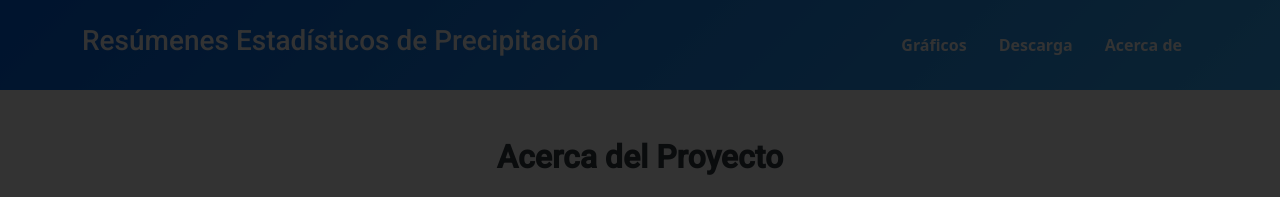
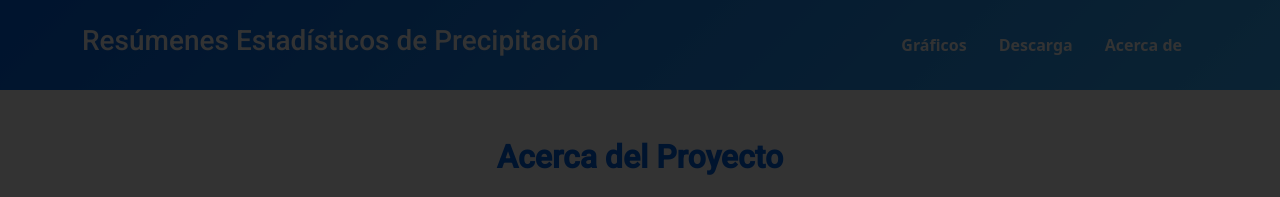
Before and after one commit to AlbertoTrujillo-ITB2425/TA06-Python-CSV-Web-Sostenibilidad, a plain HTML site: page index.html in a window 1280 px wide. Shown: the top 197 px of the page. Drawn offline with nearby package versions, Linux system fonts and the light colour scheme.

Commit message:
Update styles.css

```diff
--- a/styles.css
+++ b/styles.css
@@ -69,7 +69,7 @@ nav ul li a:hover {
     #acerca h2 {
         font-size: 2rem;
         font-weight: 600;
-        color: #343a40;  /* Color gris oscuro para el título */
+        color: #0062E6;
     }
 
     #acerca p {
```
